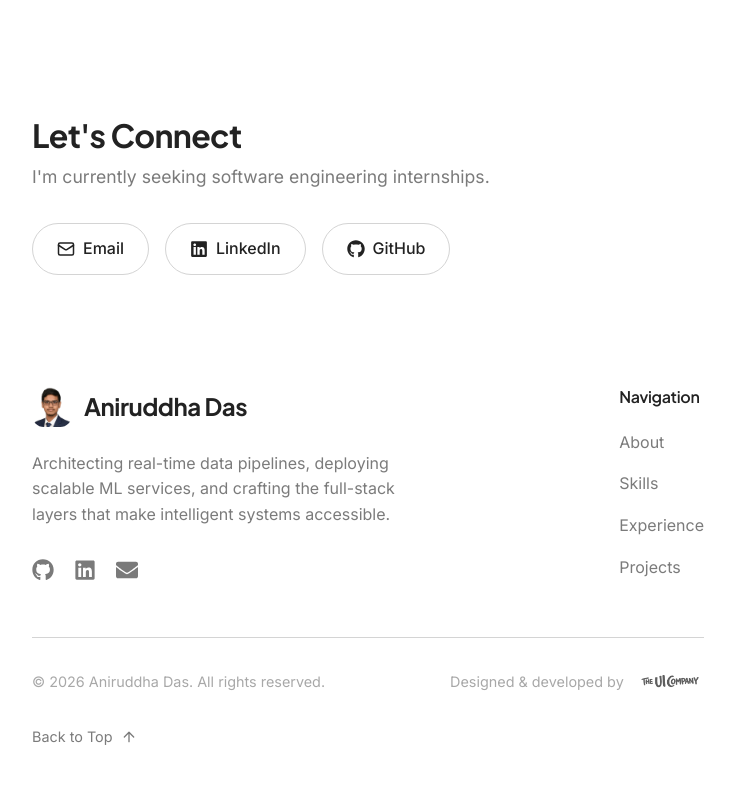
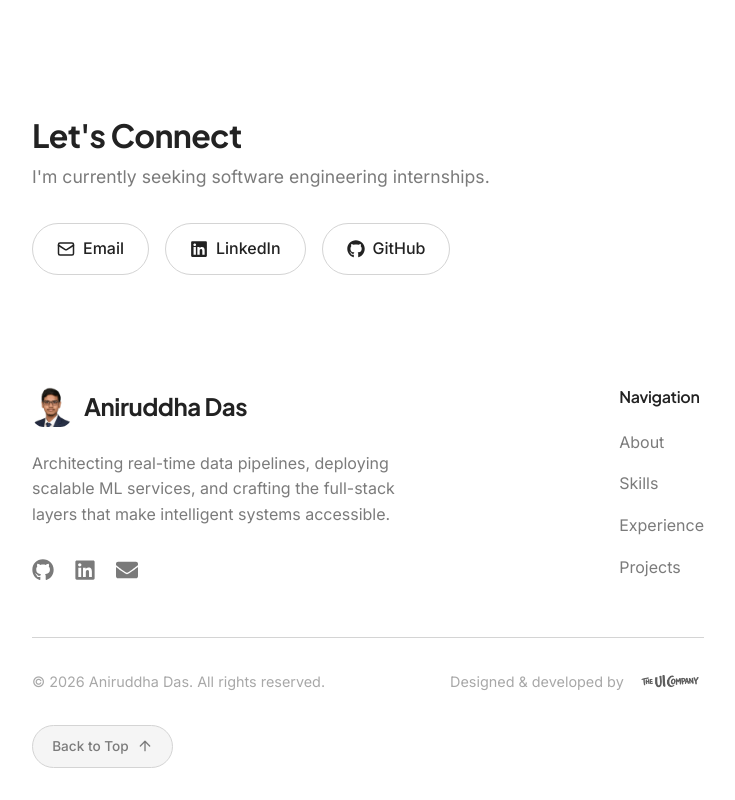
Before and after one commit to 24f2006234/aniruddha-portfolio, a React (Vite) app: page / in a window 1280 px wide. Shown: the part 3797-4597 px from the top of the page, without its empty margins (272-1007 px from the left). Built offline with nearby package versions, Linux system fonts and the light colour scheme.

Commit message:
style: Improve project background gradient and back to top button styling

```diff
--- a/src/components/Footer.jsx
+++ b/src/components/Footer.jsx
@@ -79,7 +79,7 @@ export default function Footer() {
             </a>
           </div>
 
-          <Link to="hero" smooth duration={800} style={{ display: 'flex', alignItems: 'center', gap: '0.5rem', color: 'var(--text-secondary)', fontSize: '0.9rem', cursor: 'pointer', transition: 'color 0.2s' }} onMouseEnter={(e) => e.currentTarget.style.color = 'var(--text-primary)'} onMouseLeave={(e) => e.currentTarget.style.color = 'var(--text-secondary)'}>
+          <Link to="hero" smooth duration={800} className="back-to-top-btn">
             Back to Top <ArrowUp size={16} />
           </Link>
 
--- a/src/styles/Projects.css
+++ b/src/styles/Projects.css
@@ -136,7 +136,7 @@
 .project-image-container {
   aspect-ratio: 4/3;
   width: 100%;
-  background: linear-gradient(135deg, #e0f2fe 0%, #ffffff 100%);
+  background: linear-gradient(135deg, #e0f2fe 0%, #bae6fd 100%);
   display: flex;
   align-items: center;
   justify-content: center;
--- a/src/styles/globals.css
+++ b/src/styles/globals.css
@@ -640,3 +640,27 @@ section > .container {
 [data-theme="dark"] .ui-company-logo {
   filter: brightness(0) invert(1);
 }
+
+.back-to-top-btn {
+  display: inline-flex;
+  align-items: center;
+  gap: 0.5rem;
+  padding: 0.6rem 1.2rem;
+  background: var(--bg-secondary);
+  border: 1px solid var(--border-light);
+  border-radius: 9999px;
+  color: var(--text-secondary);
+  font-size: 0.85rem;
+  font-weight: 500;
+  cursor: pointer;
+  transition: all 0.3s cubic-bezier(0.16, 1, 0.3, 1);
+  text-decoration: none;
+}
+
+.back-to-top-btn:hover {
+  background: var(--bg-surface);
+  color: var(--text-primary);
+  border-color: var(--text-muted);
+  transform: translateY(-2px);
+  box-shadow: 0 4px 12px rgba(0, 0, 0, 0.08);
+}
```
